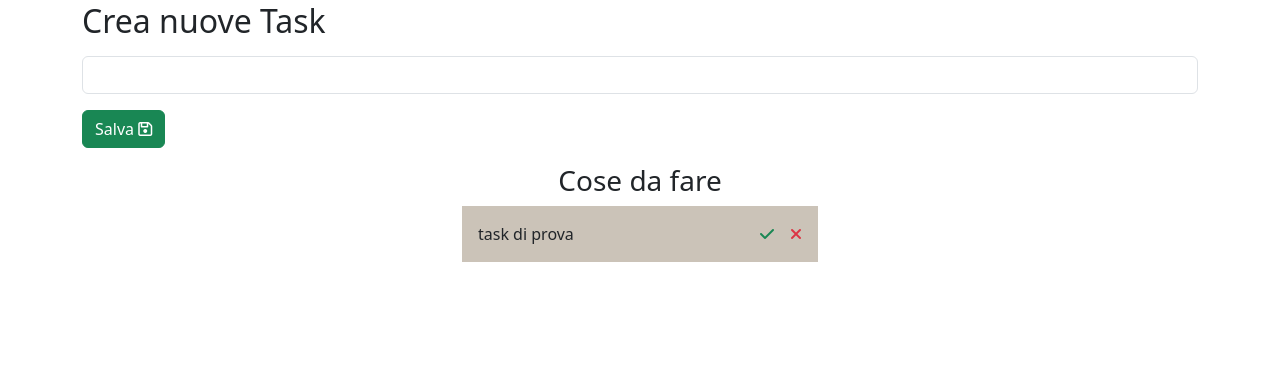
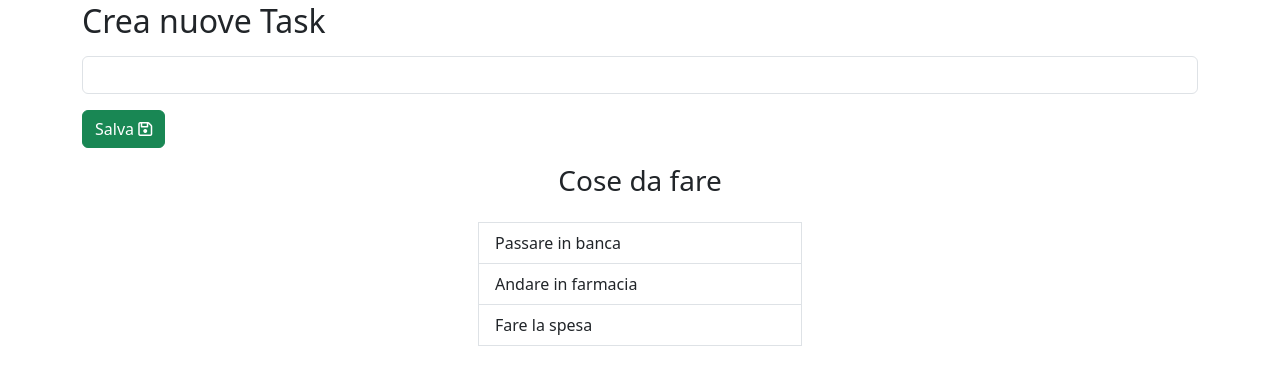
Before and after one commit to sisdream/php-todo-list-json, a PHP site: page / in a window 1280 px wide. Shown: the part 142-527 px from the top of the page. Run offline with PHP 8.4, Linux system fonts and the light colour scheme.

Commit message:
feat: php

```diff
--- a/frontend/index.html
+++ b/frontend/index.html
@@ -21,21 +21,15 @@
             <div class="row d-flex justify-content-center">
                 <div class="col-4">
                     <h3 class="text-center">Cose da fare</h3>
-                    <ul class="p-0">
-                        <li class="task p-3 mb-3">
-                            <div>task di prova </div>
-                            <div class="action">
-                                <i class="fa-solid fa-check text-success ms-3"></i>
-                                <i class="fa-solid fa-xmark text-danger ms-3"></i>
-                            </div>
+                    <ul class="p-0 task list-group ">
+                        <li class="p-3 mb-3">
+                            <div class="list-group-item" v-for="item in todoList"> {{item}} </div>
                         </li>
                     </ul>
                 </div>
             </div>
         </div>
     </div>
-
-
     <script src="./script.js"></script>
 </body>
 </html>
--- a/frontend/style.css
+++ b/frontend/style.css
@@ -1,7 +1,5 @@
-.task{
-    background-color: #cbc3b8;
-    display: flex;
-    justify-content: space-between;
+ul li{
+    list-style: none;
 }
 
 i{
```
Also changed, not shown: backend/index.php (added).
